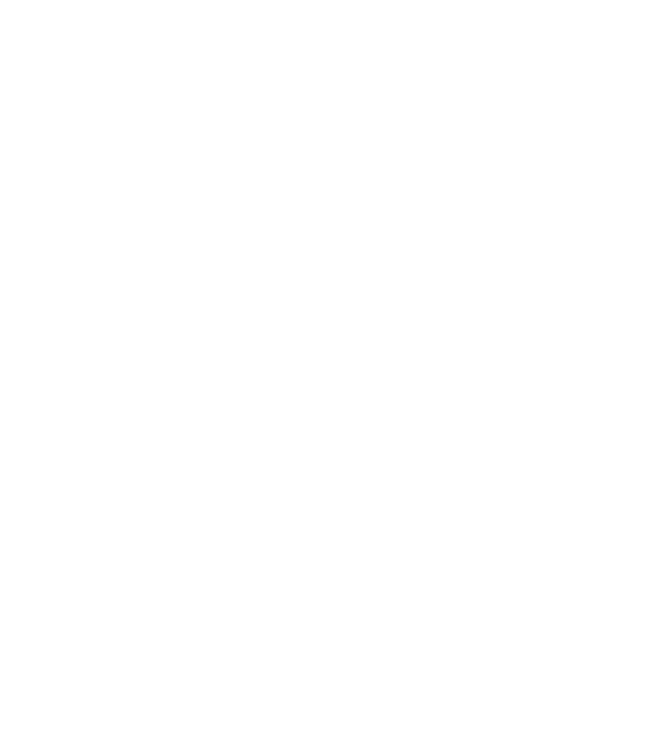
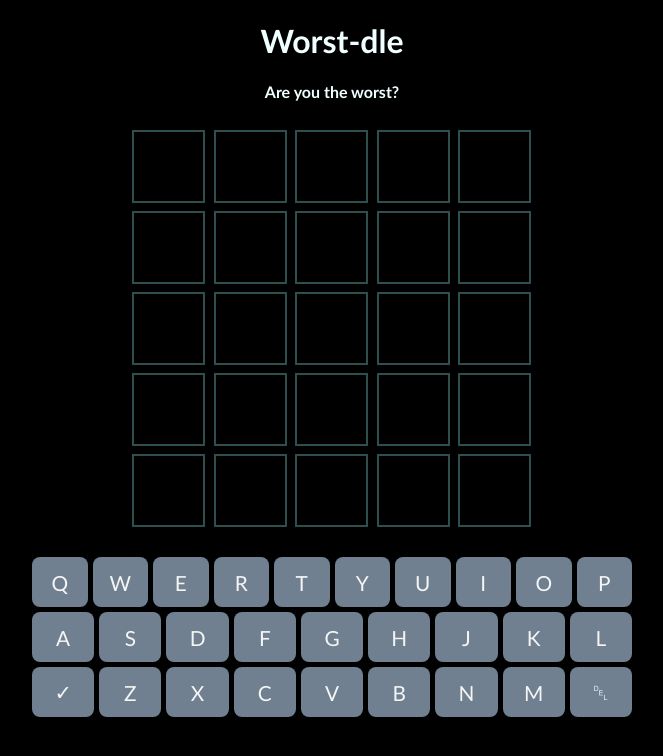
Before and after one commit to misakigrim/ga-p1-wordle, a plain HTML site: page index.html in a window 1280 px wide. Shown: the whole page, without its empty margins (308-971 px from the left). Drawn offline with Linux system fonts and the light colour scheme.

Commit message:
sat so far

```diff
--- a/index.html
+++ b/index.html
@@ -5,8 +5,85 @@
     <meta http-equiv="X-UA-Compatible" content="IE=edge">
     <meta name="viewport" content="width=device-width, initial-scale=1.0">
     <title>Wordle</title>
+    <script defer src="script.js"></script>
+    <link href="style.css" rel="stylesheet">
 </head>
+<h1>Worst-dle</h1>
+<h4>Are you the worst?</h4>
 <body>
+    <section class="game-container">
+        <div class="game-row">
+            <div class="tile"></div>
+            <div class="tile"></div>
+            <div class="tile"></div>
+            <div class="tile"></div>
+            <div class="tile"></div>
+        </div>
+        <div class="game-row">
+            <div class="tile"></div>
+            <div class="tile"></div>
+            <div class="tile"></div>
+            <div class="tile"></div>
+            <div class="tile"></div>
+        </div>
+        <div class="game-row">
+            <div class="tile"></div>
+            <div class="tile"></div>
+            <div class="tile"></div>
+            <div class="tile"></div>
+            <div class="tile"></div>
+        </div>
+        <div class="game-row">
+            <div class="tile"></div>
+            <div class="tile"></div>
+            <div class="tile"></div>
+            <div class="tile"></div>
+            <div class="tile"></div>
+        </div>
+        <div class="game-row">
+            <div class="tile"></div>
+            <div class="tile"></div>
+            <div class="tile"></div>
+            <div class="tile"></div>
+            <div class="tile"></div>
+        </div>
+    </section>
 
+    <section class="keyboard">
+        <div class="row">
+            <button class="key">q</button>
+            <button class="key">w</button>
+            <button class="key">e</button>
+            <button class="key">r</button>
+            <button class="key">t</button>
+            <button class="key">y</button>
+            <button class="key">u</button>
+            <button class="key">i</button>
+            <button class="key">o</button>
+            <button class="key">p</button>
+        </div>
+        <div class="row">
+            <button class="key">a</button>
+            <button class="key">s</button>
+            <button class="key">d</button>
+            <button class="key">f</button>
+            <button class="key">g</button>
+            <button class="key">h</button>
+            <button class="key">j</button>
+            <button class="key">k</button>
+            <button class="key">l</button>
+        </div>
+        <div class="row">
+            <button class="key">✓</button>
+            <button class="key">z</button>
+            <button class="key">x</button>
+            <button class="key">c</button>
+            <button class="key">v</button>
+            <button class="key">b</button>
+            <button class="key">n</button>
+            <button class="key">m</button>
+            <button class="key">␡</button>
+        </div>
+    </section>
 </body>
 </html>
--- a/script.js
+++ b/script.js
@@ -0,0 +1,17 @@
+let output = document.getElementById('output');
+        let keys = document.getElementsByClassName('key');
+        for (let keyElement of keys) {
+            let key = keyElement.textContent;
+            keyElement.addEventListener('click', function() {
+                switch (key) {
+                    case '␡':
+                        output.textContent = output.textContent.slice(0, output.textContent.length-1);
+                        break;
+                    case '␡ all':
+                        output.textContent = '';
+                        break;
+                    default:
+                        output.textContent += key;
+                }
+            });
+        }
--- a/style.css
+++ b/style.css
@@ -0,0 +1,60 @@
+button {
+    height: 50px;
+    width: 100%;
+    color: whitesmoke;
+    background-color: slategray;
+    text-transform: uppercase;
+    font-family: 'Trebuchet MS', 'Lucida Sans Unicode', 'Lucida Grande', 'Lucida Sans', Arial, sans-serif;
+    font-size: 130%;
+    border: none;
+    border-radius: 8px;
+}
+
+body {
+    margin: 0;
+    height: 100%;
+    background: black;
+}
+
+.game-container {
+    max-width: 400px;
+    margin: 20px auto;
+    display: block
+}
+
+.game-row {
+    display: grid;
+    grid-template-columns: repeat(5, 1fr);
+    gap: 8px;
+    width: 100%;
+}
+
+.tile {
+    border: 2px solid darkslategrey;
+    width: 69px;
+    height: 69px;
+    margin-top: 8px;
+}
+
+
+.row {
+    display: flex;
+    align-items: center;
+    justify-content: center;
+    gap: 5px;
+    margin-bottom: 5px;
+    flex: 1;
+}
+
+.keyboard {
+    margin: auto;
+    padding: 10px 0 10px 0;
+    max-width: 600px;
+}
+
+
+h1, h4 {
+    color:azure;
+    font-family: 'Trebuchet MS', 'Lucida Sans Unicode', 'Lucida Grande', 'Lucida Sans', Arial, sans-serif;
+    text-align: center;
+}
```
